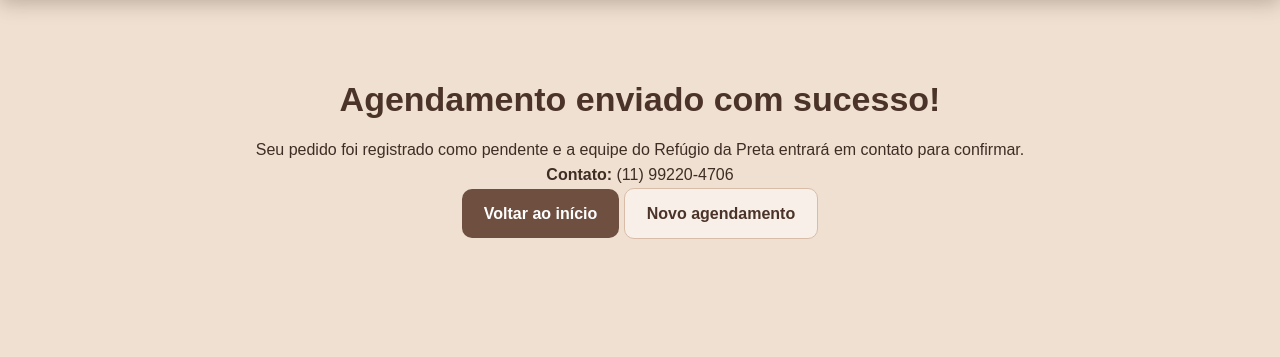
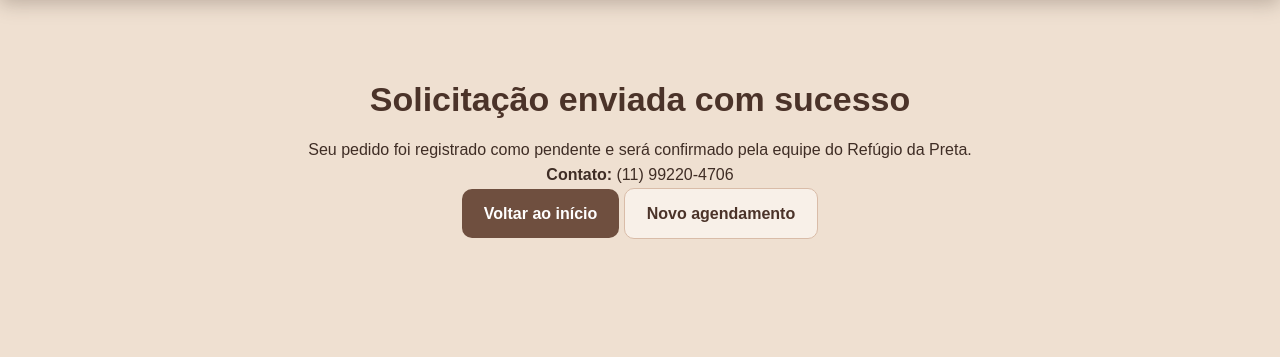
Before and after one commit to TiagoRGuedes/ProjetoEmCienciaDeDados, a Flask app: page /confirmacao in a window 1280 px wide. Shown: the part 102-459 px from the top of the page. Run offline with Flask 3, Linux system fonts and the light colour scheme.

Commit message:
feat(design): aplica confirmacao.html do zip

```diff
--- a/templates/confirmacao.html
+++ b/templates/confirmacao.html
@@ -1,12 +1,12 @@
 {% extends "base.html" %} {# Usa o layout base do site. #}
-{% block conteudo %} {# Começa o conteúdo específico da confirmação. #}
-<section class="secao confirmado"> <!-- Cria a seção visual de confirmação. -->
-    <div class="container"> <!-- Centraliza o conteúdo da confirmação. -->
-        <h2>Agendamento enviado com sucesso!</h2> <!-- Mostra a mensagem principal de sucesso. -->
-        <p>Seu pedido foi registrado como pendente e a equipe do {{ empresa.nome }} entrará em contato para confirmar.</p> <!-- Explica que o agendamento ainda será confirmado. -->
-        <p><strong>Contato:</strong> {{ empresa.telefone }}</p> <!-- Mostra o telefone para contato. -->
+{% block conteudo %} {# Começa o conteúdo da confirmação. #}
+<section class="secao confirmado"> <!-- Cria a seção de confirmação. -->
+    <div class="container"> <!-- Centraliza o conteúdo. -->
+        <h2>Solicitação enviada com sucesso</h2> <!-- Mostra a mensagem principal. -->
+        <p>Seu pedido foi registrado como pendente e será confirmado pela equipe do {{ empresa.nome }}.</p> <!-- Explica que a confirmação será feita depois. -->
+        <p><strong>Contato:</strong> {{ empresa.telefone }}</p> <!-- Mostra o telefone da empresa. -->
         <a class="botao" href="{{ url_for('publico.index') }}">Voltar ao início</a> <!-- Botão para voltar à página inicial. -->
-        <a class="botao-secundario" href="{{ url_for('publico.agendar_get') }}">Novo agendamento</a> <!-- Botão para abrir novo agendamento. -->
+        <a class="botao-secundario" href="{{ url_for('publico.agendar_get') }}">Novo agendamento</a> <!-- Botão para fazer outro agendamento. -->
     </div> <!-- Fecha o container. -->
 </section> <!-- Fecha a seção de confirmação. -->
-{% endblock %} {# Finaliza o conteúdo da confirmação. #}
+{% endblock %} {# Finaliza o conteúdo. #}
```
